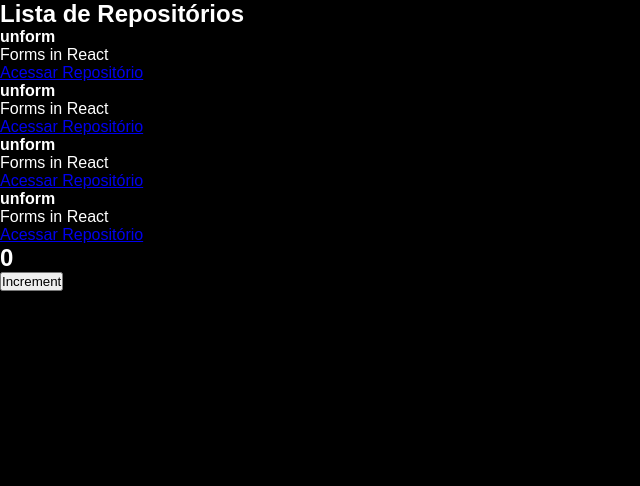
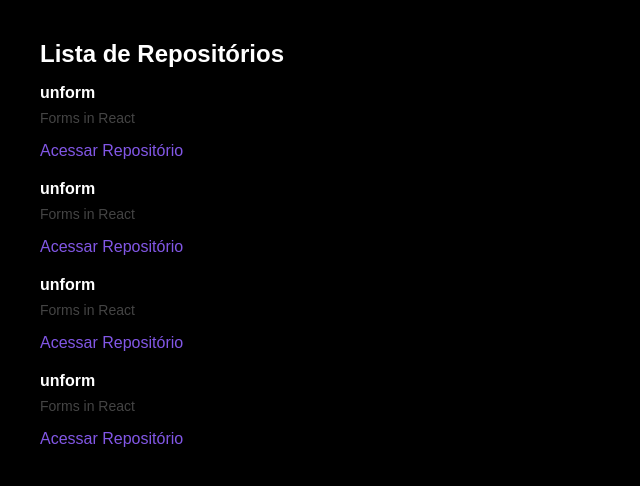
Before and after one commit to Ofice0313/Github-explorer, a React app: page / in a window 1280 px wide. Shown: the top 486 px of the page, without its empty margins (0-640 px from the left). Built offline with nearby package versions, Linux system fonts and the light colour scheme.

Commit message:
estilização

```diff
--- a/src/App.jsx
+++ b/src/App.jsx
@@ -1,12 +1,8 @@
-import { Counter } from './components/Counter';
 import { RepositoryList } from './components/RepositoryList';
 import './styles/global.scss';
 
 export function App() {
     return (
-        <>
-            <RepositoryList />
-            <Counter/>
-        </>
+        <RepositoryList />
     )
 }
--- a/src/components/Counter.jsx
+++ /dev/null
@@ -1,17 +0,0 @@
-import { useState } from "react";
-
-export function Counter() {
-
-    const [counter, setCounter] = useState(0);
-
-    function increment() {
-        setCounter(counter + 1);
-    }
-
-    return (
-        <div>
-            <h2>{counter}</h2>
-            <button type="button" onClick={increment}>Increment</button>
-        </div>
-    );
-}
--- a/src/components/RepositoryList.jsx
+++ b/src/components/RepositoryList.jsx
@@ -1,4 +1,5 @@
 import { RepositoryItem } from "./RepositoryItem";
+import '../styles/repositories.scss';
 
 const repository = {
     name: 'unform',
@@ -8,7 +9,7 @@
 
 export function RepositoryList() {
     return (
-        <section>
+        <section className="repository-list">
             <h1>Lista de Repositórios</h1>
 
             <ul>
--- /dev/null
+++ b/src/styles/repositories.scss
@@ -0,0 +1,30 @@
+section.repository-list {
+    margin: 40px;
+
+    h1 {
+        margin-bottom: 16px;
+    }
+
+    ul {
+        list-style: none;
+
+        li {
+            & + li {
+                margin-top: 20px;
+            }
+
+            p {
+                font-size: 14px;
+                color: #444;
+                margin-top: 8px;
+            }
+
+            a {
+                display: inline-block;
+                margin-top: 16px;
+                text-decoration: none;
+                color: #8257e6;
+            }
+        }
+    }
+}
```
